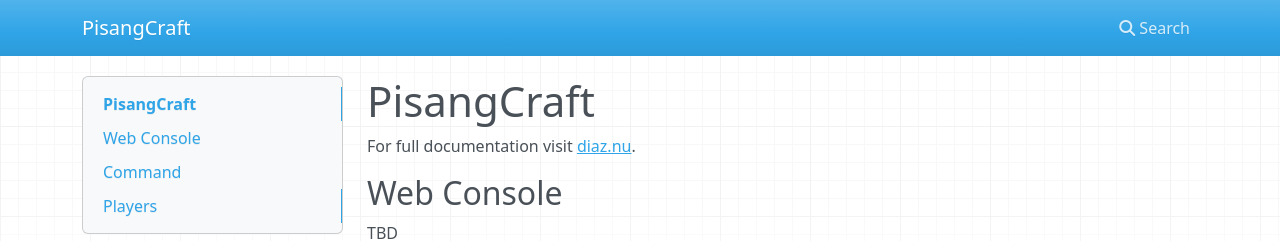
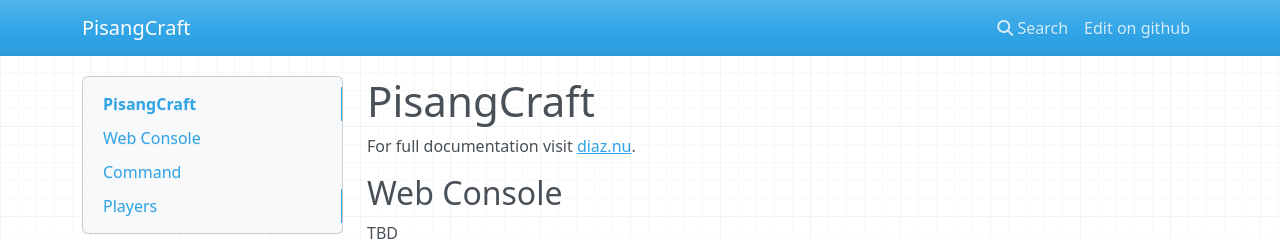
Before and after one commit to chenull/mcdiaz, an MkDocs documentation site: the page built from docs/docs/index.md, in a window 1280 px wide. Shown: the top 241 px of the page. Built offline with MkDocs 1.6.1, drawn with Linux system fonts in a browser that asks for light colours; nearby versions of some CDN libraries.

```diff
--- a/docs/mkdocs.yml
+++ b/docs/mkdocs.yml
@@ -1 +1,4 @@
 site_name: PisangCraft
+repo_url: https://github.com/chenull/mcdiaz
+repo_name: 'github'
+site_dir: ../site
```
Also changed, not shown: 2 other files.
